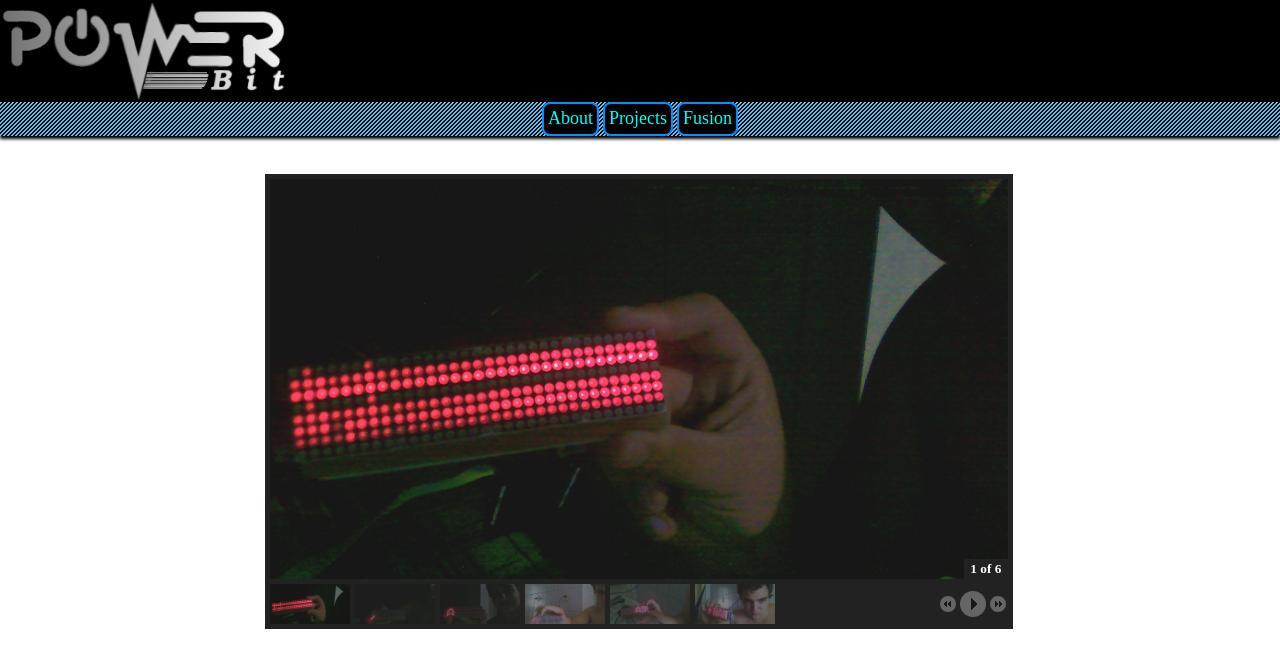
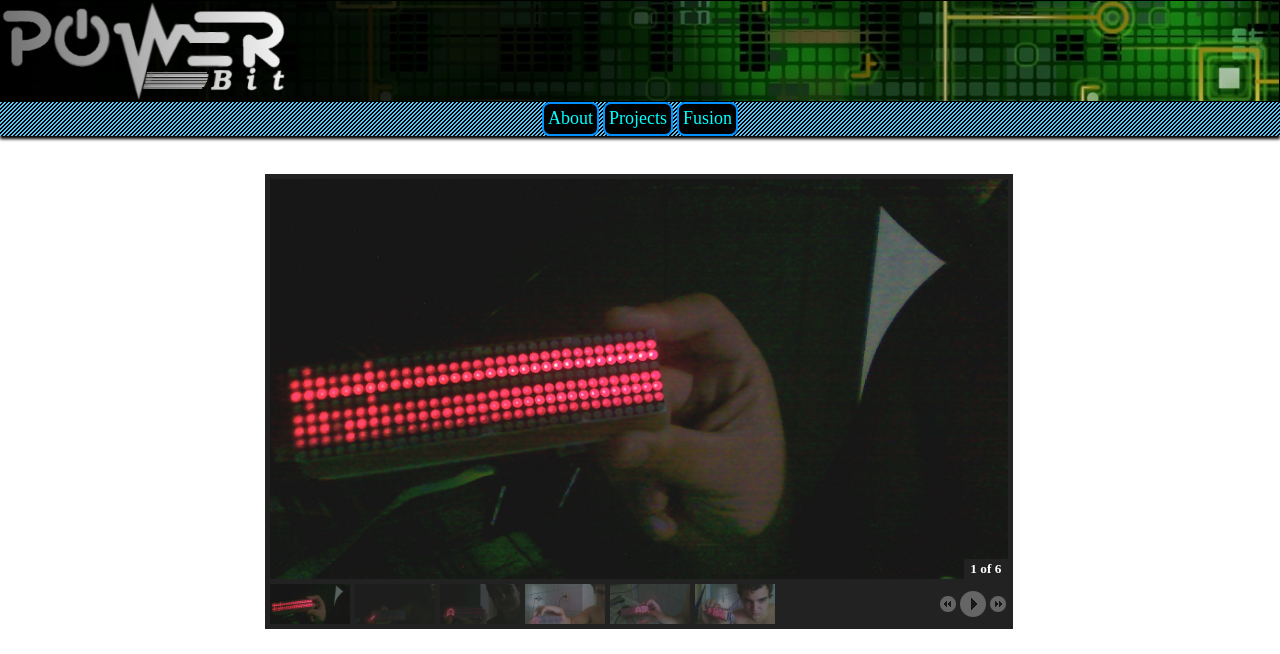
Before and after one commit to felipetavares/website, a PHP site: page / in a window 1280 px wide. Shown: the top 654 px of the page. Run offline with PHP 8.4, Linux system fonts and the light colour scheme.

Commit message:
Banner added

```diff
--- a/css/home.css
+++ b/css/home.css
@@ -1,8 +1,7 @@
 .banner {
 	height: 100px;
 	border: 1px solid black;
-	background: black;
 	color: white;
-
 	font-size: 100px;
+	background-image: url("../logo/banner.png");
 }
```
